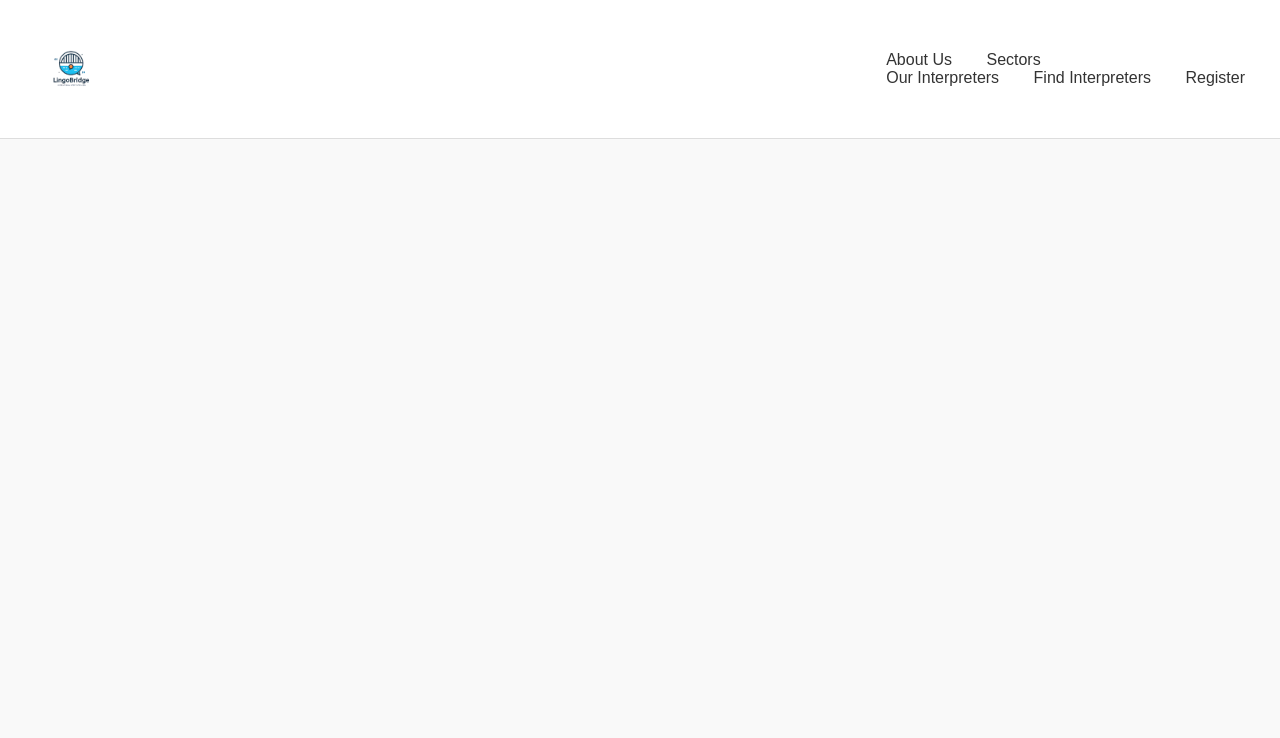
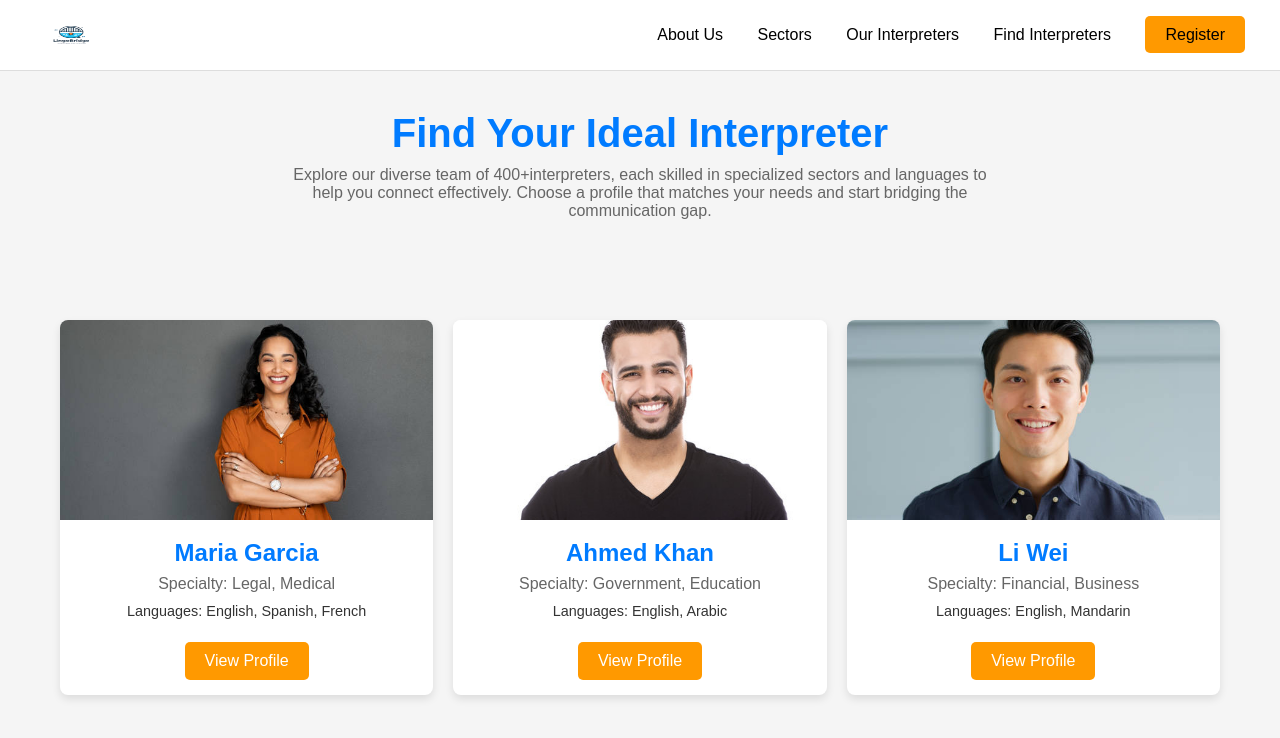
Before and after one commit to maccaabdi1/LingoBridge, a plain HTML site: page our_interpreters.html in a window 1280 px wide. Drawn offline with Linux system fonts and the light colour scheme.

Commit message:
our interperters

```diff
--- a/our_interpreters.html
+++ b/our_interpreters.html
@@ -1,20 +1,185 @@
 <!DOCTYPE html>
 <html lang="en">
 <head>
-        <meta charset="utf-8">
-        <meta name="viewport" content="width=device-width, initial-scale=1">
-        <title>LingoBridge</title>
+    <meta charset="UTF-8">
+    <meta name="viewport" content="width=device-width, initial-scale=1.0">
+    <title>Find Your Interpreter - LingoBridge</title>
     <link rel="stylesheet" href="styles.css">
+
+    <style>
+        /* General Page Styles */
+        body, html {
+            margin: 0;
+            padding: 0;
+            font-family: Arial, sans-serif;
+            background-color: #f5f5f5;
+        }
+
+        .container {
+            max-width: 1200px;
+            margin: 0 auto;
+            padding: 20px;
+        }
+
+        /* Navigation Bar */
+        .navigation {
+            display: flex;
+            justify-content: space-between;
+            align-items: center;
+
+            padding: 10px 20px;
+        }
+
+        .navigation img {
+            height: 50px;
+        }
+
+        .navigation .links a {
+            color: black;
+            text-decoration: none;
+            margin: 0 15px;
+            font-size: 16px;
+            transition: color 0.3s;
+        }
+
+        .navigation .links a:hover {
+            color: #ff9900; /* Hover effect color */
+        }
+
+        /* Header */
+        .header {
+            text-align: center;
+            padding: 40px 20px;
+        }
+
+        .header h1 {
+            font-size: 2.5em;
+            color: #007bff;
+        }
+
+        .header p {
+            color: #666;
+            max-width: 700px;
+            margin: 10px auto;
+        }
+
+        /* Interpreter Profiles */
+        .profiles {
+            display: grid;
+            grid-template-columns: repeat(auto-fit, minmax(250px, 1fr));
+            gap: 20px;
+            margin-top: 30px;
+        }
+
+        .profile-card {
+            background-color: white;
+            border-radius: 8px;
+            box-shadow: 0 4px 8px rgba(0, 0, 0, 0.1);
+            overflow: hidden;
+            transition: transform 0.3s;
+        }
+
+        .profile-card:hover {
+            transform: scale(1.05);
+        }
+
+        .profile-image {
+            width: 100%;
+            height: 200px;
+            object-fit: cover;
+        }
+
+        .profile-info {
+            padding: 15px;
+            text-align: center;
+        }
+
+        .profile-info h3 {
+            margin: 0;
+            font-size: 1.5em;
+            color: #007bff;
+        }
+
+        .profile-info p {
+            margin: 8px 0;
+            color: #666;
+        }
+
+        .profile-info .languages {
+            font-size: 0.9em;
+            color: #333;
+            margin-top: 10px;
+        }
+
+        .profile-info .view-profile {
+            display: inline-block;
+            margin-top: 15px;
+            padding: 10px 20px;
+            color: white;
+            background-color: #ff9900;
+            border-radius: 5px;
+            text-decoration: none;
+        }
+
+        .profile-info .view-profile:hover {
+            background-color: #cc7a00;
+        }
+    </style>
 </head>
 <body>
+    <!-- Navigation Bar -->
     <div class="navigation">
         <img alt="LingoBridge logo" src="LingoBridge_Design__1_-removebg-preview (1).png" width="100px">
         <div class="links">
             <a href="about_us.html">About Us</a>
-                <a href="sectors.html">Sectors</a></p>
+            <a href="sectors.html">Sectors</a>
             <a href="our_interpreters.html">Our Interpreters</a>
             <a href="find_interpreter.html">Find Interpreters</a>
-                <a href="register_page.html">Register</a></p>
+            <a href="register_page.html" class="register-button">Register</a>
+        </div>
+    </div>
+
+    <!-- Header Section -->
+    <div class="header">
+        <h1>Find Your Ideal Interpreter</h1>
+        <p>Explore our diverse team of 400+interpreters, each skilled in specialized sectors and languages to help you connect effectively. Choose a profile that matches your needs and start bridging the communication gap.</p>
+    </div>
+
+    <!-- Interpreter Profiles -->
+    <div class="container">
+        <div class="profiles">
+            <!-- Profile Card 1 -->
+            <div class="profile-card">
+                <img src="istockphoto-1369508766-612x612.jpg" alt="Interpreter 1" class="profile-image">
+                <div class="profile-info">
+                    <h3>Maria Garcia</h3>
+                    <p>Specialty: Legal, Medical</p>
+                    <p class="languages">Languages: English, Spanish, French</p>
+                    <a href="interpreter_profile.html?id=1" class="view-profile">View Profile</a>
+                </div>
+            </div>
+
+            <!-- Profile Card 2 -->
+            <div class="profile-card">
+                <img src="360_F_110790299_wdE1KqnWAlkjlfD8nujgEWuTtLzAnzxa.jpg" alt="Interpreter 2" class="profile-image">
+                <div class="profile-info">
+                    <h3>Ahmed Khan</h3>
+                    <p>Specialty: Government, Education</p>
+                    <p class="languages">Languages: English, Arabic</p>
+                    <a href="interpreter_profile.html?id=2" class="view-profile">View Profile</a>
+                </div>
+            </div>
+
+            <!-- Profile Card 3 -->
+            <div class="profile-card">
+                <img src="istockphoto-1288538088-612x612.jpg" alt="Interpreter 3" class="profile-image">
+                <div class="profile-info">
+                    <h3>Li Wei</h3>
+                    <p>Specialty: Financial, Business</p>
+                    <p class="languages">Languages: English, Mandarin</p>
+                    <a href="interpreter_profile.html?id=3" class="view-profile">View Profile</a>
+                </div>
+            </div>
         </div>
     </div>
 </body>
--- a/styles.css
+++ b/styles.css
@@ -127,7 +127,7 @@ body {
     height: 25px;
     /* filter: brightness(0) invert(1); */
 }
-/* About Section Styling */
+
 .about-section {
     max-width: 800px;
     margin: 60px auto;
```
Also changed, not shown: sectors.html (+2 -3 lines), 360_F_110790299_wdE1KqnWAlkjlfD8nujgEWuTtLzAnzxa.jpg (added), istockphoto-1288538088-612x612.jpg (added), istockphoto-1369508766-612x612.jpg (added), 1 other file. Lines whose indentation alone changed are shown as unchanged.
